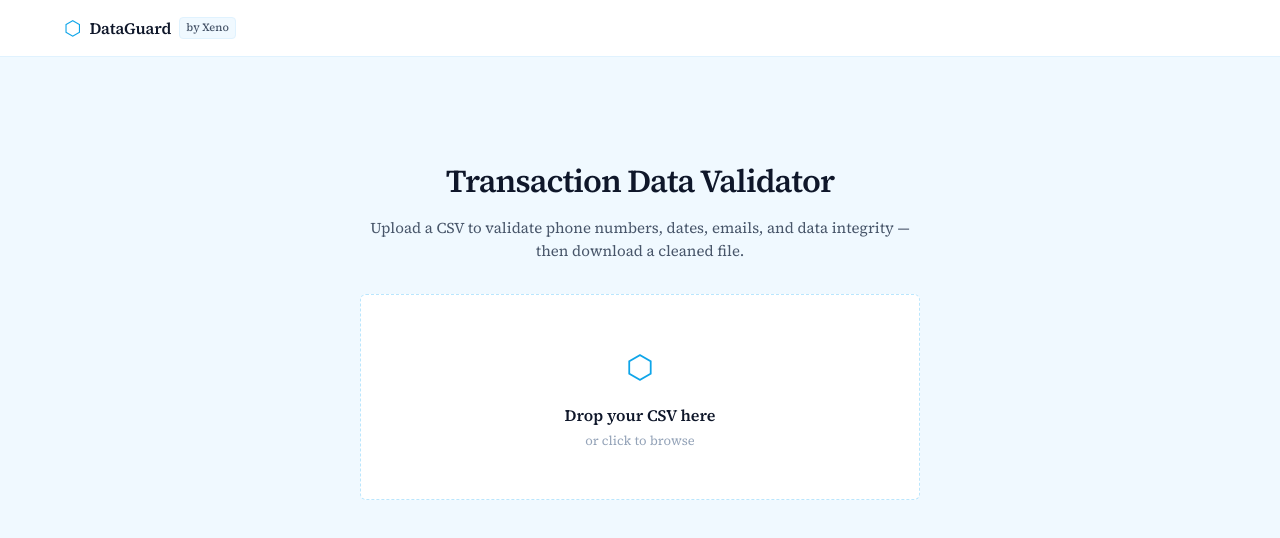
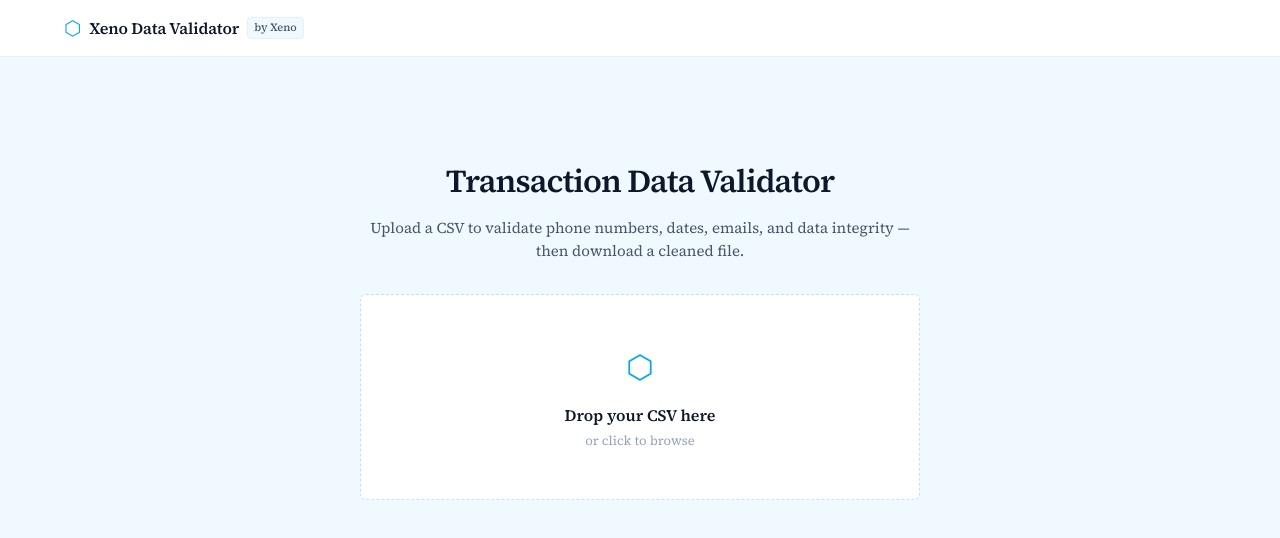
Before and after one commit to Manishrajulu/xeno, a React (Vite) app: page / in a window 1280 px wide. Shown: the top 538 px of the page. Built offline with nearby package versions, Linux system fonts and the light colour scheme.

Commit message:
Rename project to Xeno Data Validator

```diff
--- a/index.html
+++ b/index.html
@@ -3,7 +3,7 @@
   <head>
     <meta charset="UTF-8" />
     <meta name="viewport" content="width=device-width, initial-scale=1.0" />
-    <title>DataGuard – Transaction Validator</title>
+    <title>Xeno Data Validator</title>
     <link rel="preconnect" href="https://fonts.googleapis.com">
     <link rel="preconnect" href="https://fonts.gstatic.com" crossorigin>
     <link href="https://fonts.googleapis.com/css2?family=Inter:wght@400;500;600;700&display=swap" rel="stylesheet">
--- a/src/App.jsx
+++ b/src/App.jsx
@@ -340,7 +340,7 @@ export default function App() {
         <div className="header-inner">
           <div className="logo">
             <span className="logo-icon">⬡</span>
-            <span className="logo-text">DataGuard</span>
+            <span className="logo-text">Xeno Data Validator</span>
             <span className="logo-tag">by Xeno</span>
           </div>
           {stage === "results" && (
```
